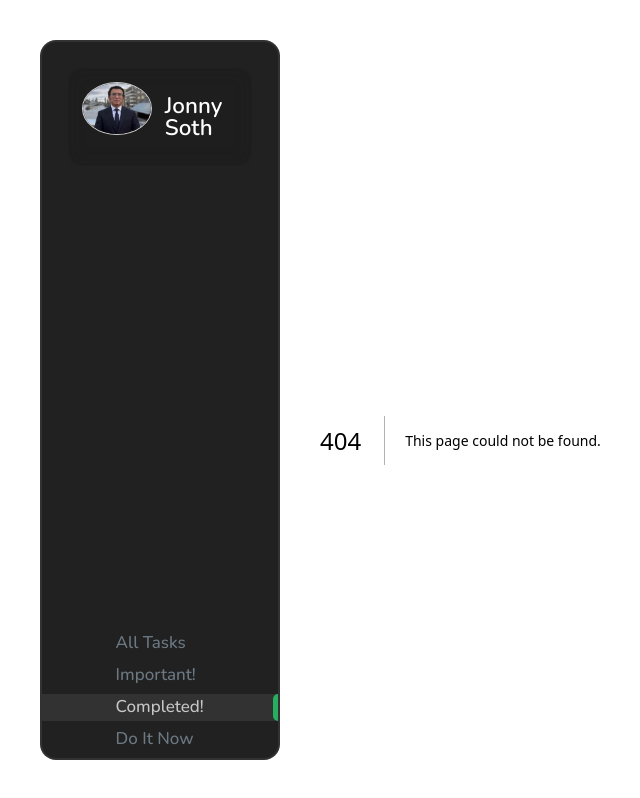
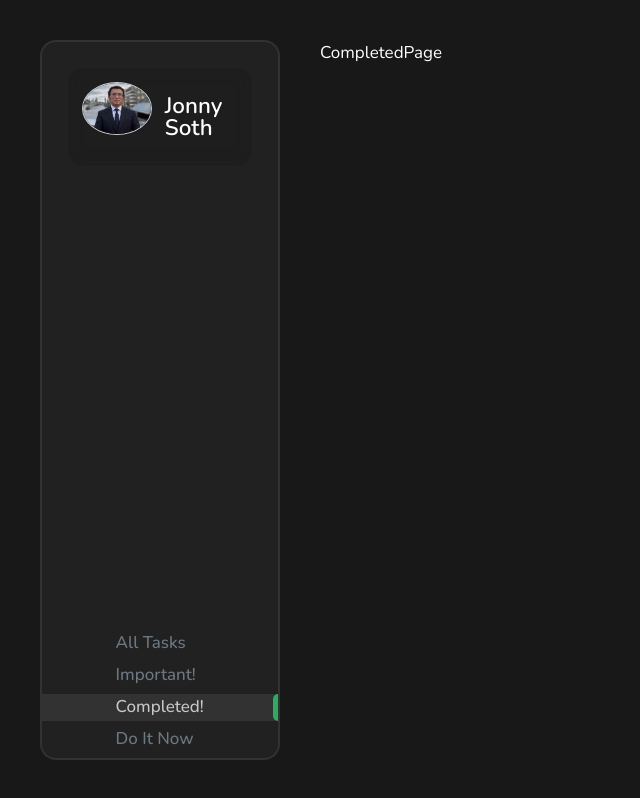
Before and after one commit to janysoth/ReactProjects, a Next.js app in the folder note-app-v3/: page /completed in a window 1280 px wide. Before the commit this address had no page. Shown: the top 798 px of the page, without its empty margins (0-640 px from the left). Built offline with nearby package versions, Linux system fonts and the light colour scheme.

Commit message:
Create pages for the menu links

```diff
--- /dev/null
+++ b/note-app-v3/app/completed/page.tsx
@@ -0,0 +1,10 @@
+"use client"
+import React from 'react'
+
+const CompletedPage = () => {
+  return (
+    <div>CompletedPage</div>
+  )
+}
+
+export default CompletedPage
--- /dev/null
+++ b/note-app-v3/app/important/page.tsx
@@ -0,0 +1,10 @@
+"use client"
+import React from 'react'
+
+const ImportantPage = () => {
+  return (
+    <div>Important</div>
+  )
+}
+
+export default ImportantPage
--- /dev/null
+++ b/note-app-v3/app/incomplete/page.tsx
@@ -0,0 +1,10 @@
+"use client"
+import React from 'react'
+
+const IncompletePage = () => {
+  return (
+    <div>IncompletePage</div>
+  )
+}
+
+export default IncompletePage
```
